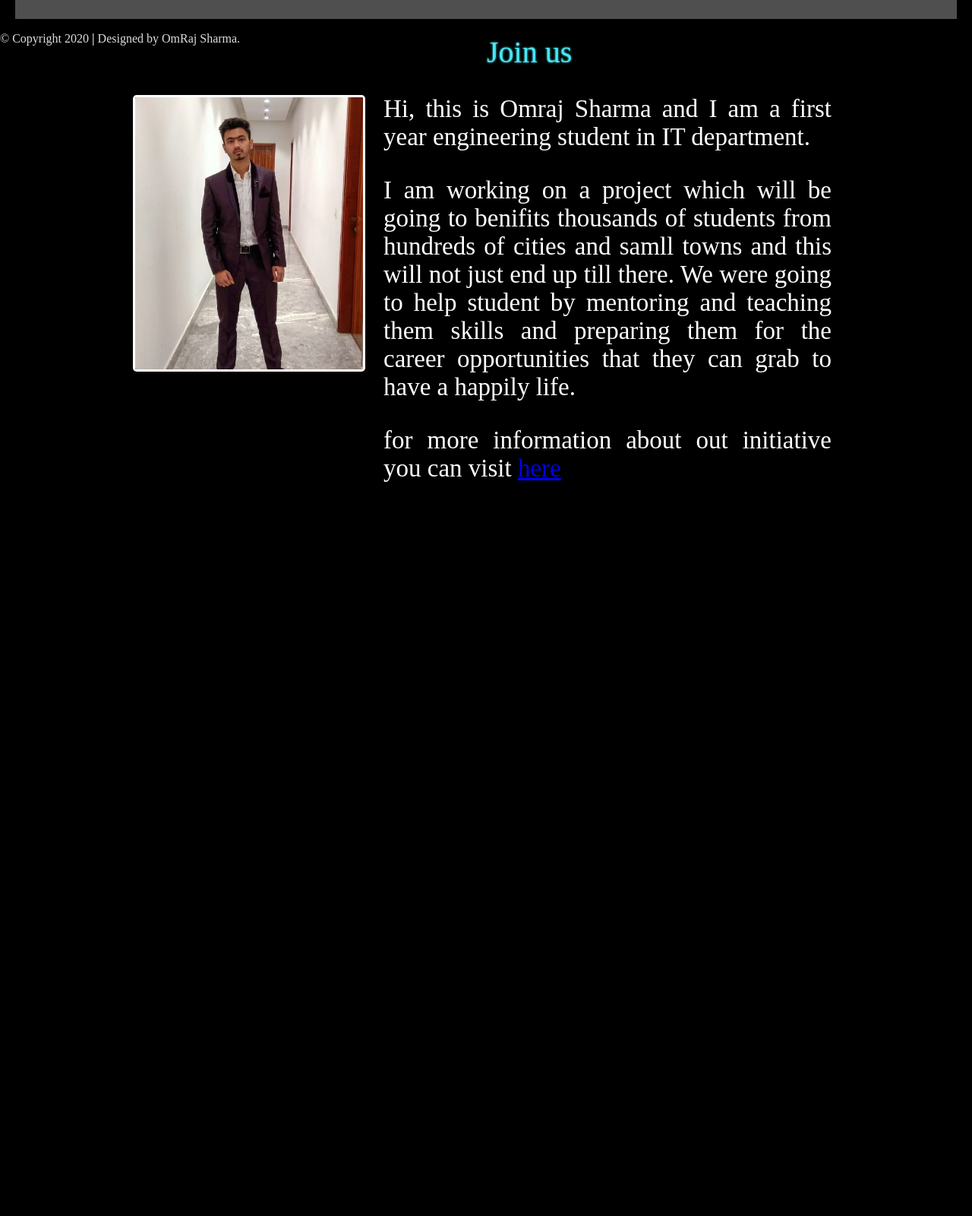
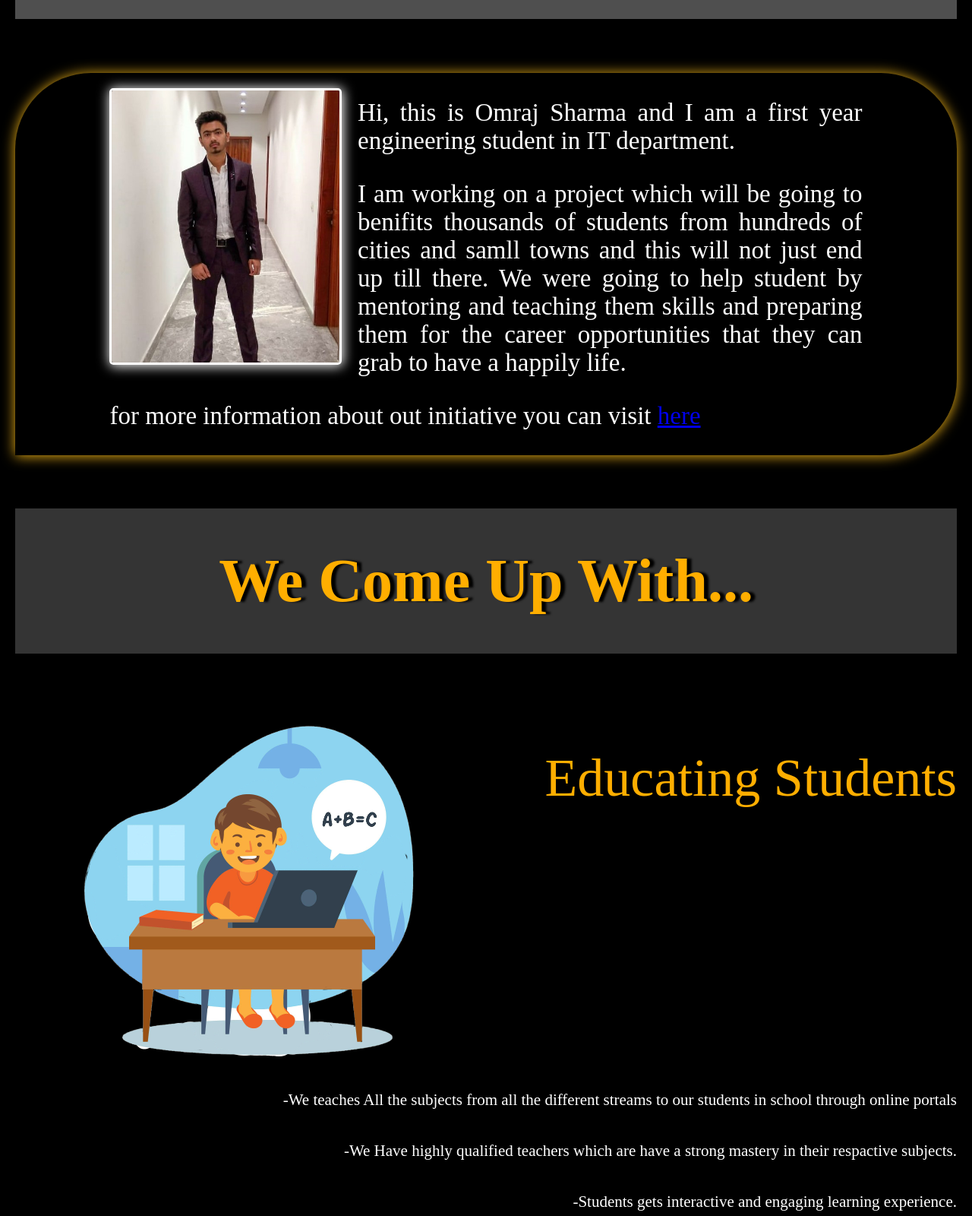
Before and after one commit to educationmission/educationmission.github.io, a plain HTML site: page index.html in a window 1280 px wide. Shown: the part 740-2340 px from the top of the page at 76% size. Before the commit the page ends 1408 px from the top, so only its background shows below. Drawn offline with Linux system fonts and the light colour scheme; grey boxes are pictures that could not be loaded.

Commit message:
update 19/ 05/ 2020

```diff
--- a/css/style1.css
+++ b/css/style1.css
@@ -1,5 +1,12 @@
+.white{
+    color: white;
+    font-size: 21px;
+}
+
+
 
 .bodybalance{
+
     background-color: black;
     margin: 20px;
 
@@ -38,12 +45,14 @@ header{
 }
 
 #omrajsharma{
+
     padding: 10px;
     font-size: xxx-large;
     text-decoration: none ;
     color: white;
     font-family: 'Times New Roman', Times, serif;
-    border: 2px solid rgb(66, 66, 66);;
+    border: 2px solid rgb(66, 66, 66);
+    box-shadow: 3px 2px 5px 0px #f1b417;
     border-radius: 50px 50px 50px 0px  ;
 
 }
@@ -86,6 +95,7 @@ header{
     /* color: #f9a135; */
     color: white;
     font-family: 'Times New Roman', Times, serif;
+    text-shadow: 0px 0px 14px black;
 }
 
 #communtiystyle{
@@ -94,21 +104,35 @@ header{
 
 #joinus{
     text-decoration: none;
-    font-size: 40px;
-    color: #47e8f3;
-
+    font-size: 55px;
+    color: #2196F3;
+    text-shadow: 0px 1px 7px white;
     text-shadow: 0px 0px 3px;
     width: auto;
     margin-left: 50%;
-    padding: 1px;
+    margin-bottom: 30px;
+    padding: 0px;
     text-align: center;
     border-radius: 36px;
+    padding-top: 20px;
+    text-shadow: 2px 2px 3px white;
+
 
     }
 
+#joinuspara a:hover{
+    text-shadow: 4px 4px 5px white;
+}
+
+.div2{
+    border-radius: 100px 100px 100px 0;
+    box-shadow: 0px 1px 17px 0px #f1b417;
+    margin: 67px 0px 70px 0px;
+}
+
 .div2art{
     margin: auto;
-    width: 75%;
+    width: 80%;
     background-color: rgb(0, 0, 0);
 }
 
@@ -117,6 +141,8 @@ header{
     border: 3px solid white;
     border-radius: 5px;
     float: left;
+    box-shadow: 1px 1px 16px 1px white;
+    margin: 20px 21px 0px 0px
 }
 
 .omimgart{
@@ -126,17 +152,40 @@ header{
     /* padding: 10px; */
     text-align: justify;
     font-size: 33px;
+    margin: 0;
+    padding: 0.5px;
 }
+
+
+
+.heading{
+    font-size: 70px;
+    text-align: center;
+    color: rgb(255, 174, 0);
+
+}
+
+.comeart{
+    width: 100%;
+    height: 500px;
+    margin: 20px 0px 20px 0px;
+
+}
+
+
+.comeimg{
+    margin: 0% 5% 0% 5%;
+}
+
 
 /********************************* footer ************************/
 
-footer{
-    margin: px;
-    color: #dddddd;
-    position: fixed;
-    left: 0;
-    bottom: 0;
-    width: 100%
-    ;
 
+
+
+.footerpara{
+    color: #cccccc;
+    position: relative;
+    bottom: -100px;
+    text-align: center;
 }
--- a/index.html
+++ b/index.html
@@ -35,10 +35,7 @@
         <img src="communitypic.jpg" alt="Community Image" id="comimg">
         <div class="centerimg"><h1 id="welcomecomm"> <u> Welcome To our <span style="color: rgb(245, 180, 0);"> Community </span></u></h1></div>
 
-        <p>
-            <a href="joinus.html" id="joinus">Join us </a>
 
-        </p>
     </div>
 
     <div class="div2">
@@ -62,8 +59,71 @@
 
     </div>
 
+    <div class="div3">
+
+        <h1 style="font-size: 80px;
+        text-align: center;
+        color: rgb(255, 174, 0);
+        text-shadow: 6px 0px 3px #000000;
+        padding: 50px;
+        background-color: #343434;
+        text-align: center;" class="white">We Come Up With...</h1>
+
+
+            <div>
+            <img src="educate.png" class="comeimg" alt="Educational Image " style="float: left;" >
+            <article class="comeart">
+                <p class=" heading" style="float: right;">Educating Students</p>
+                <p class="white" style="float: right;"> -We teaches All the subjects from all the different streams to our students in school through online portals</p>
+                <p class="white" style="float: right;"> -We Have highly qualified teachers which are have a strong mastery in their respactive subjects.</p>
+                <p class="white" style="float: right;"> -Students gets interactive and engaging learning experience.</p>
+            </article>
+            </div>
+
+
+            <div>
+            <img src="skills.png" class="comeimg" alt="Skills Image" style="float: right;">
+                <article class="comeart">
+                    <p class=" heading" style="float: left;">Teaching Skills</p>
+                    <p class="white" style="float: left;">-We also teaches variety of technical and non-technical skill to our students.</p>
+                    <p class="white" style="float: left;">-Our organisation have experts with prior experience in the respective field for teaching.</p>
+                    <br>
+                    <p style="float: left;">
+                        <ul class="white" style="float: left; margin: 0 400px 0 0;">Skills included: <br>
+                            <li class="white" style="float: left;">Web Debelopment</li> <br>
+                            <li class="white" style="float: left;">Android Development</li> <br>
+                            <li class="white" style="float: left;">Ethical hacking</li> <br>
+                            <li class="white" style="float: left;">Designing</li> <br>
+                            <li class="white" style="float: left;">Photo and Video Editing</li> <br>
+                        </ul>
+                    </p>
+                </article>
+            </div>
+
+
+
+            <div>
+            <img src="mentoring.png" class="comeimg" alt="Students Mentoring Image" style="float: left;">
+            <article class="comeart">
+                <p class=" heading" style="float: right;">Mentoring</p>
+                <p class="white" style="float: right;">-Apart from our teachers we also have mentor who use to volunteers in our orgaisation <br> to help out students in shaping their future.</p>  <br>
+                <p class="white" style="float: right;"> -We also have workshop from Senior students, Industry experts and teachers for the student.</p>
+            </article>
+            </div>
+
+
+
+    </div>
+
+    <div>
+        <p id="joinuspara">
+            <a href="joinus.html" id="joinus"> Join us</a>
+
+        </p>
+    </div>
+
     <footer>
-        &copy; Copyright 2020 <b>|</b>  Designed by OmRaj Sharma.
+       <p class="footerpara"> &copy; Copyright 2020 &nbsp;  <b>|</b>  &nbsp;  Designed by OmRaj Sharma.  </p>
     </footer>
 
 </body>
```
Also changed, not shown: educate.png (added), mentoring.png (added), skills.png (added).
